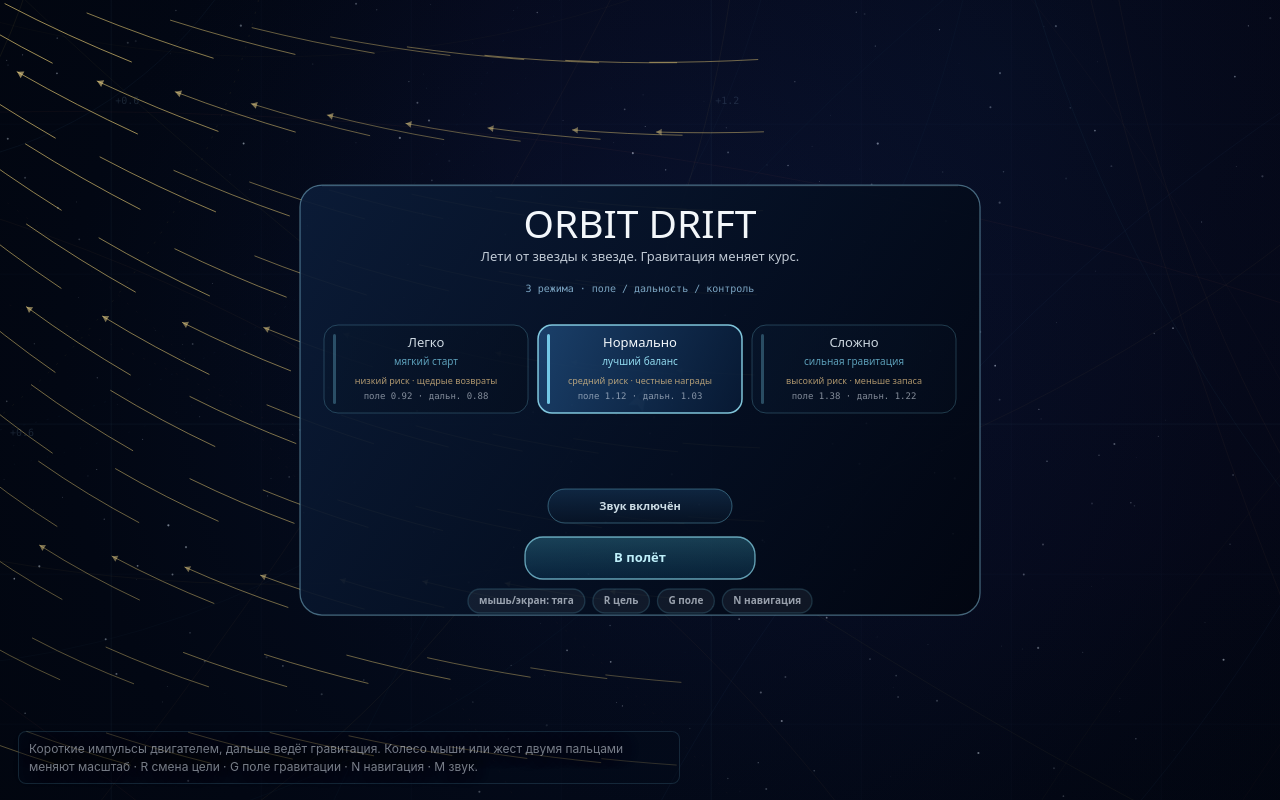
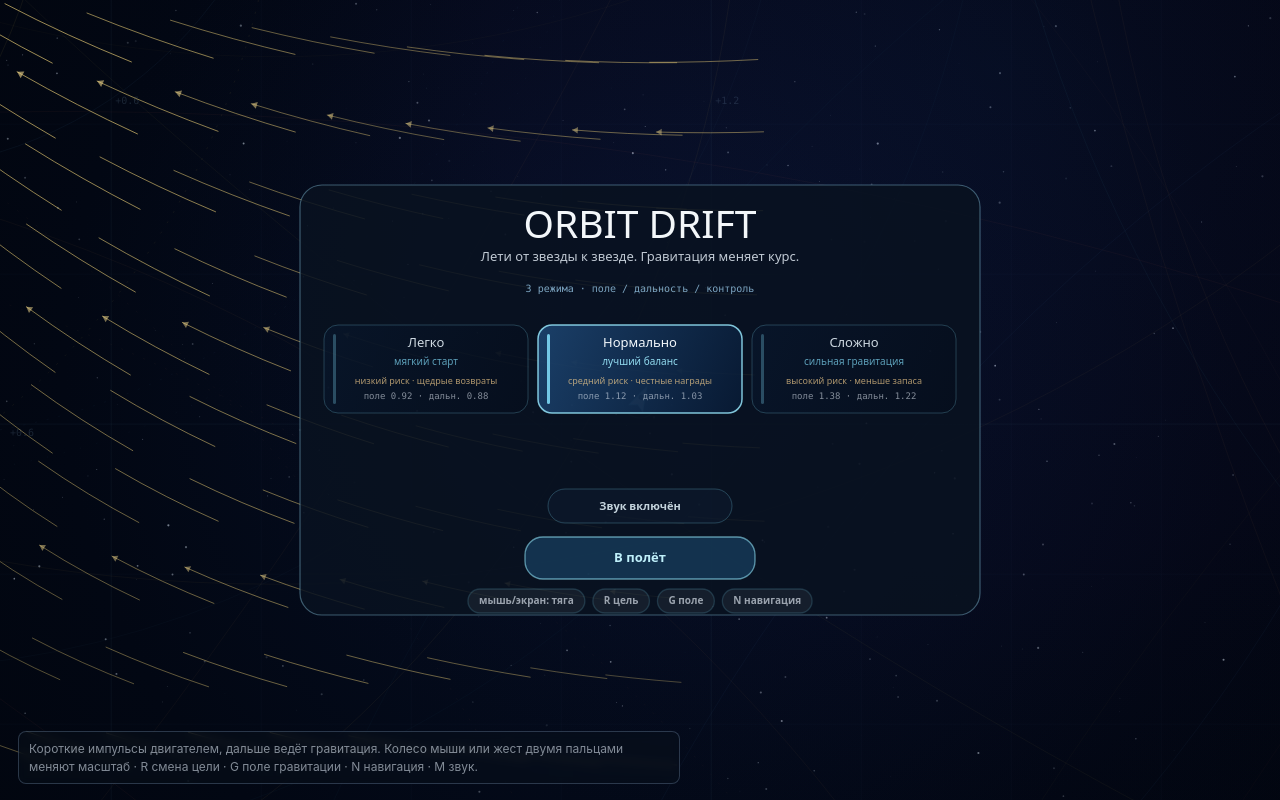
Before and after one commit to kuznetzdev/orbit_drift, a website: page index.html in a window 1280 px wide. Drawn offline with Linux system fonts and the light colour scheme; animation ran at ten frames a second.

Commit message:
feat(ui): simplify HUD and overlay visuals

```diff
--- a/src/js/09-render-ui.js
+++ b/src/js/09-render-ui.js
@@ -5,6 +5,15 @@
  */
 
 'use strict';
+
+const uiSkin = {
+  panelFill: 'rgba(8, 17, 32, 0.58)',
+  panelFillStrong: 'rgba(8, 16, 30, 0.76)',
+  panelStroke: 'rgba(167, 219, 255, 0.26)',
+  panelSoftStroke: 'rgba(167, 219, 255, 0.08)',
+  textDim: 'rgba(236, 245, 255, 0.48)',
+  textNormal: 'rgba(234, 244, 255, 0.86)'
+};
 
 function uiMargin() {
   return W < 520 ? 12 : 22;
@@ -57,18 +66,15 @@ function uiSafeArea() {
 
 function drawSoftPanel(x, y, w, h, radius = 16, alpha = .58) {
   ctx.save();
-  const grd = ctx.createLinearGradient(x, y, x + w, y + h);
-  grd.addColorStop(0, `rgba(9, 24, 49, ${alpha})`);
-  grd.addColorStop(.62, `rgba(4, 13, 31, ${Math.max(.30, alpha - .12)})`);
-  grd.addColorStop(1, `rgba(1, 5, 15, ${Math.max(.24, alpha - .20)})`);
-  ctx.fillStyle = grd;
+  const fill = alpha < .45 ? uiSkin.panelFill : uiSkin.panelFillStrong;
+  ctx.fillStyle = fill;
   roundRect(x, y, w, h, radius);
   ctx.fill();
-  ctx.strokeStyle = 'rgba(151,229,255,.18)';
+  ctx.strokeStyle = uiSkin.panelStroke;
   ctx.lineWidth = 1;
   roundRect(x, y, w, h, radius);
   ctx.stroke();
-  ctx.strokeStyle = 'rgba(255,255,255,.055)';
+  ctx.strokeStyle = uiSkin.panelSoftStroke;
   ctx.beginPath();
   ctx.moveTo(x + radius, y + 1);
   ctx.lineTo(x + w - radius, y + 1);
@@ -91,13 +97,13 @@ function drawPill(text, x, y, hue = 205, active = true) {
   ctx.font = '700 10px ui-monospace, SFMono-Regular, Menlo, Consolas, monospace';
   const w = ctx.measureText(text).width + pad * 2;
   const h = 20;
-  ctx.fillStyle = active ? `hsla(${hue}, 70%, 42%, .22)` : 'rgba(238,246,255,.06)';
+  ctx.fillStyle = active ? `hsla(${hue}, 75%, 48%, .22)` : 'rgba(236,245,255,.06)';
   roundRect(x, y, w, h, 10);
   ctx.fill();
-  ctx.strokeStyle = active ? `hsla(${hue}, 92%, 74%, .36)` : 'rgba(238,246,255,.13)';
+  ctx.strokeStyle = active ? `hsla(${hue}, 95%, 74%, .35)` : 'rgba(236,245,255,.16)';
   roundRect(x, y, w, h, 10);
   ctx.stroke();
-  ctx.fillStyle = active ? `hsla(${hue}, 92%, 84%, .88)` : 'rgba(238,246,255,.42)';
+  ctx.fillStyle = active ? `hsla(${hue}, 92%, 84%, .88)` : 'rgba(236,245,255,.42)';
   ctx.textAlign = 'center';
   ctx.textBaseline = 'middle';
   ctx.fillText(text, x + w / 2, y + h / 2 + .5);
@@ -541,7 +547,7 @@ function drawQuickButtons() {
   ctx.save();
   const first = buttons[0];
   const last = buttons[buttons.length - 1];
-  drawSoftPanel(first.x - 6, first.y - 6, last.x + last.w - first.x + 12, first.h + 12, 17, .40);
+  drawSoftPanel(first.x - 2, first.y - 2, last.x + last.w - first.x + 4, first.h + 4, 14, .34);
   ctx.textAlign = 'center';
   ctx.textBaseline = 'middle';
   for (const b of buttons) {
@@ -549,19 +555,14 @@ function drawQuickButtons() {
     const primary = b.action === 'zoomIn' || b.action === 'zoomOut' || b.action === 'route';
     const hue = b.action === 'gravity' ? 210 : (b.action === 'route' ? 48 : 196);
     ctx.fillStyle = active
-      ? (primary ? `hsla(${hue},72%,44%,.18)` : 'rgba(9,24,45,.58)')
-      : 'rgba(7,13,24,.42)';
+      ? (primary ? `hsla(${hue},72%,45%,.20)` : 'rgba(11, 26, 44, .58)')
+      : 'rgba(10, 17, 30, .40)';
     roundRect(b.x, b.y, b.w, b.h, 12);
     ctx.fill();
-    ctx.strokeStyle = active ? `hsla(${hue},92%,74%,.34)` : 'rgba(148,226,255,.12)';
+    ctx.strokeStyle = active ? `hsla(${hue},92%,74%,.34)` : 'rgba(148,226,255,.10)';
     ctx.lineWidth = 1;
     roundRect(b.x, b.y, b.w, b.h, 12);
     ctx.stroke();
-    if (active && (b.action === 'sound' || b.action === 'nav' || b.action === 'gravity')) {
-      ctx.fillStyle = `hsla(${hue},94%,72%,.76)`;
-      roundRect(b.x + 8, b.y + b.h - 5, b.w - 16, 2, 1);
-      ctx.fill();
-    }
     ctx.fillStyle = active ? 'rgba(232,248,255,.88)' : 'rgba(224,244,255,.42)';
     ctx.font = '700 10px ui-monospace, SFMono-Regular, Menlo, Consolas, monospace';
     ctx.fillText(fitText(b.label, b.w - 8), b.x + b.w / 2, b.y + b.h / 2 + .5);
@@ -687,17 +688,18 @@ function handleUiTap(x, y) {
 
 function drawOverlayButton(r, label, primary = false, active = true) {
   const hue = primary ? 190 : 205;
-  const grd = ctx.createLinearGradient(r.x, r.y, r.x, r.y + r.h);
-  grd.addColorStop(0, primary ? 'rgba(91, 224, 255, .24)' : (active ? 'rgba(22, 54, 86, .60)' : 'rgba(9, 14, 24, .58)'));
-  grd.addColorStop(1, primary ? 'rgba(24, 116, 164, .20)' : (active ? 'rgba(8, 22, 40, .52)' : 'rgba(5, 8, 16, .44)'));
-  ctx.fillStyle = grd;
+  ctx.fillStyle = primary
+    ? (active ? 'rgba(28, 78, 114, 0.56)' : 'rgba(28, 78, 114, 0.32)')
+    : (active ? 'rgba(13, 27, 46, 0.62)' : 'rgba(13, 27, 46, 0.36)');
   roundRect(r.x, r.y, r.w, r.h, Math.min(18, r.h / 2));
   ctx.fill();
-  ctx.strokeStyle = primary ? 'rgba(151,235,255,.64)' : (active ? 'rgba(132,226,255,.34)' : 'rgba(132,226,255,.14)');
+  ctx.strokeStyle = primary
+    ? 'rgba(151,235,255,.56)'
+    : (active ? 'rgba(132,226,255,.24)' : 'rgba(132,226,255,.12)');
   ctx.lineWidth = primary ? 1.35 : 1;
   roundRect(r.x, r.y, r.w, r.h, Math.min(18, r.h / 2));
   ctx.stroke();
-  ctx.fillStyle = primary ? `hsla(${hue}, 96%, 88%, .98)` : (active ? 'rgba(232,248,255,.88)' : 'rgba(232,248,255,.46)');
+  ctx.fillStyle = primary ? `hsla(${hue}, 96%, 88%, .98)` : (active ? 'rgba(232,248,255,.84)' : 'rgba(232,248,255,.38)');
   ctx.font = primary ? '800 13px ui-sans-serif, system-ui' : '700 11px ui-sans-serif, system-ui';
   ctx.textAlign = 'center';
   ctx.textBaseline = 'middle';
@@ -742,21 +744,12 @@ function drawOverlay(title, subtitle, action) {
   ctx.textAlign = 'center';
   ctx.textBaseline = 'middle';
 
-  const grd = ctx.createLinearGradient(x, y, x + boxW, y + boxH);
-  grd.addColorStop(0, menu ? 'rgba(11, 28, 56, .94)' : 'rgba(18, 20, 35, .88)');
-  grd.addColorStop(.58, menu ? 'rgba(4, 14, 32, .90)' : 'rgba(9, 13, 27, .80)');
-  grd.addColorStop(1, menu ? 'rgba(1, 5, 15, .88)' : 'rgba(4, 6, 15, .72)');
-  ctx.fillStyle = grd;
+  ctx.fillStyle = menu ? 'rgba(9, 18, 32, 0.86)' : 'rgba(7, 15, 28, 0.76)';
   roundRect(x, y, boxW, boxH, 22);
   ctx.fill();
-  ctx.strokeStyle = menu ? 'rgba(158,229,255,.42)' : 'rgba(255,128,128,.22)';
-  ctx.lineWidth = 1.25;
+  ctx.strokeStyle = menu ? 'rgba(158,229,255,.36)' : 'rgba(255,128,128,.16)';
+  ctx.lineWidth = menu ? 1.2 : 1;
   roundRect(x, y, boxW, boxH, 22);
-  ctx.stroke();
-  ctx.strokeStyle = 'rgba(255,255,255,.055)';
-  ctx.beginPath();
-  ctx.moveTo(x + 22, y + 1);
-  ctx.lineTo(x + boxW - 22, y + 1);
   ctx.stroke();
 
   ctx.fillStyle = 'rgba(248,252,255,.98)';
--- a/src/styles/main.css
+++ b/src/styles/main.css
@@ -3,9 +3,12 @@
  * Minimal dark space, thin geometry, readable HUD.
  */
 :root {
-  --bg: #01040b;
-  --fg: rgba(238, 246, 255, .92);
-  --muted: rgba(238, 246, 255, .50);
+  --bg: #05080f;
+  --panel: rgba(10, 17, 28, 0.78);
+  --panel-muted: rgba(10, 17, 28, 0.48);
+  --panel-line: rgba(176, 212, 255, 0.22);
+  --fg: rgba(234, 244, 255, .92);
+  --muted: rgba(234, 244, 255, .55);
 }
 
 html,
@@ -15,10 +18,10 @@ body {
   height: 100%;
   overflow: hidden;
   background:
-    radial-gradient(circle at 50% 18%, rgba(36, 75, 130, .16), transparent 42%),
+    radial-gradient(circle at 50% 18%, rgba(20, 45, 78, .24), transparent 40%),
     var(--bg);
   color: var(--fg);
-  font-family: Inter, ui-sans-serif, system-ui, -apple-system, BlinkMacSystemFont, "Segoe UI", sans-serif;
+  font-family: "Inter", "Avenir Next", "Segoe UI", ui-sans-serif, system-ui, -apple-system, BlinkMacSystemFont, sans-serif;
   touch-action: none;
   user-select: none;
 }
@@ -36,14 +39,15 @@ canvas {
   bottom: 16px;
   max-width: min(640px, calc(100vw - 560px));
   padding: 8px 10px;
-  border: 1px solid rgba(132, 226, 255, .14);
+  border: 1px solid var(--panel-line);
   border-radius: 8px;
-  background: rgba(4, 12, 26, .40);
+  background: var(--panel-muted);
   color: var(--muted);
   font-size: 12px;
   line-height: 1.45;
   pointer-events: none;
-  text-shadow: 0 0 16px rgba(0, 0, 0, .9);
+  backdrop-filter: blur(4px);
+  text-shadow: none;
 }
 
 @media (max-width: 980px) {
```
